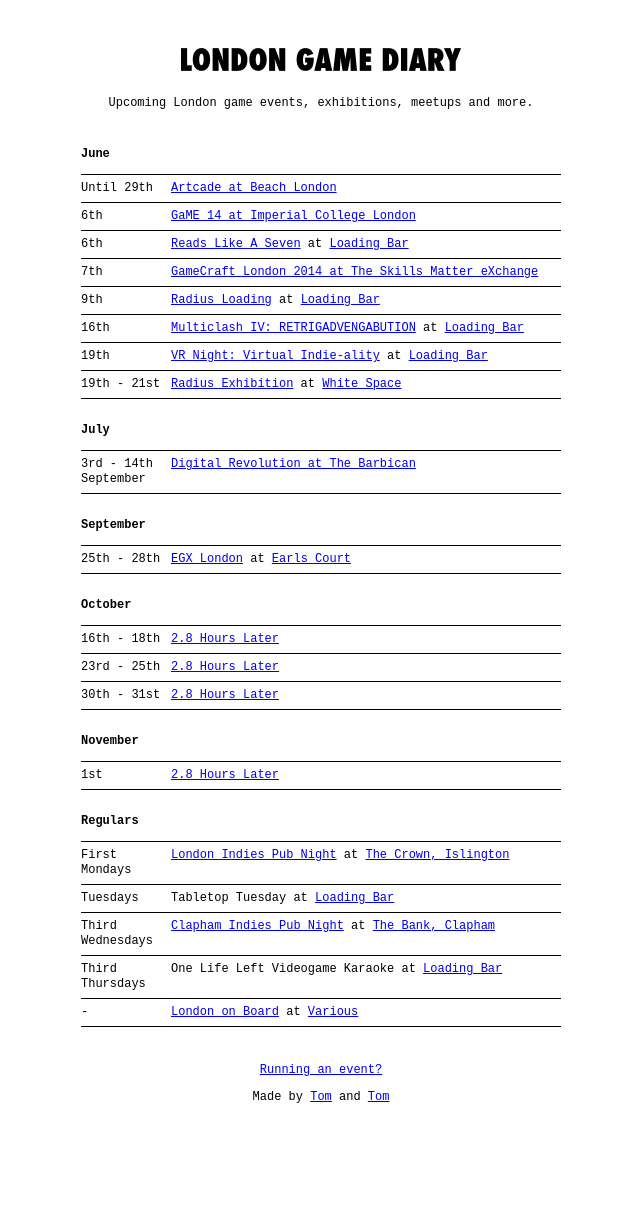
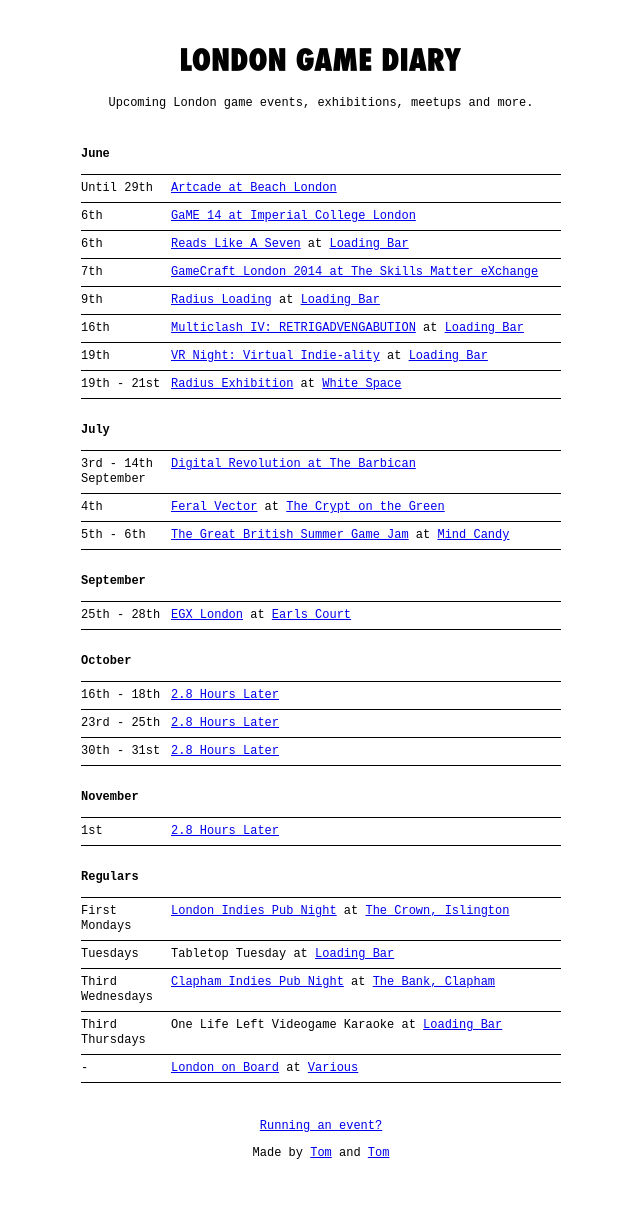
Before and after one commit to thomasmarshall/londongamediary.com, a Jekyll site: the page built from index.md, in a window 1280 px wide. Shown: the whole page, without its empty margins (319-959 px from the left). Built offline with Jekyll 4.4.1, drawn with Linux system fonts in a browser that asks for light colours; before the commit the page ends 1153 px from its top, so only the background shows below that.

Commit message:
Update index.md

```diff
--- a/index.md
+++ b/index.md
@@ -17,6 +17,8 @@
 ### July
 
 3rd - 14th September | [Digital Revolution at The Barbican](http://www.barbican.org.uk/digital-revolution)
+4th | [Feral Vector](http://feral-vector.com/) at [The Crypt on the Green](http://www.cryptonthegreen.com/)
+5th - 6th | [The Great British Summer Game Jam](https://www.eventbrite.com/e/the-great-british-summer-game-jam-with-mind-candy-and-autodesk-tickets-11322502911) at [Mind Candy](http://mindcandy.com/)
 
 
 ### September
```
